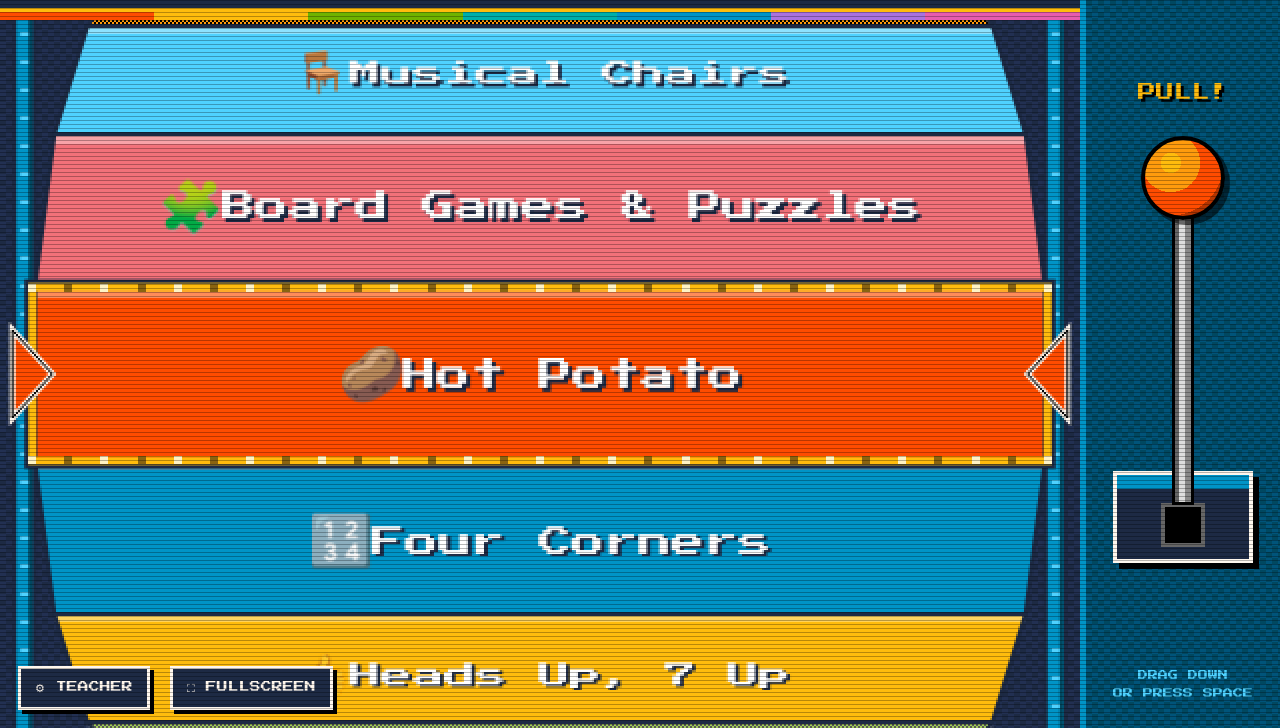
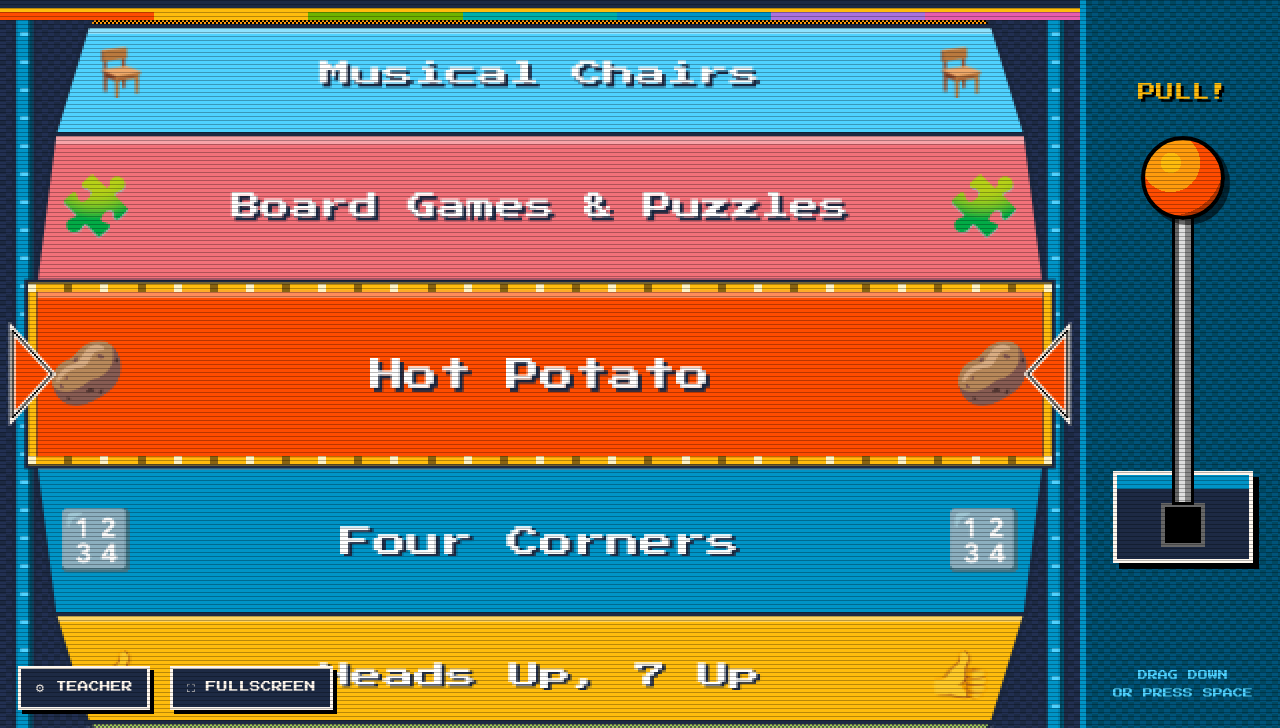
Before and after one commit to mrpiercey/indoor-recess-o-matic, a plain HTML site: page index.html in a window 1280 px wide. Shown: the part 72-800 px from the top of the page. Drawn offline with Linux system fonts and the light colour scheme.

Commit message:
Show the activity emoji in both corners of each wheel panel
Co-Authored-By: Claude Fable 5.1 <noreply@anthropic.com>

```diff
--- a/index.html
+++ b/index.html
@@ -324,20 +324,19 @@ function draw(now) {
     ctx.translate(cx, pm.y);
     ctx.scale(pm.f, pm.f * c);
     let fs = Math.min(18, Math.max(8, Math.round(panelH * 0.2)));
-    const em = fs * 1.6, gap = fs * 0.3;
+    const em = fs * 1.8;
+    const edge = Wd / 2 - em * 0.9;                   // emoji sit in the left and right corners
     ctx.font = pxFont(fs);
-    while (ctx.measureText(items[i].n).width + em + gap > Wd * 0.8 && fs > 6) { fs -= 1; ctx.font = pxFont(fs); }
-    const nameW = ctx.measureText(items[i].n).width;
-    const total = em + gap + nameW;
-    const x0 = -total / 2;
-    ctx.textBaseline = "middle";
-    ctx.font = emojiFont(em); ctx.textAlign = "left"; ctx.fillStyle = "#fff"; ctx.globalAlpha = 1;
-    ctx.fillText(items[i].e, x0, 1);
+    while (ctx.measureText(items[i].n).width > Wd * 0.66 && fs > 6) { fs -= 1; ctx.font = pxFont(fs); }
+    ctx.textBaseline = "middle"; ctx.textAlign = "center";
+    ctx.font = emojiFont(em); ctx.fillStyle = "#fff"; ctx.globalAlpha = 1;
+    ctx.fillText(items[i].e, -edge, 1);
+    ctx.fillText(items[i].e, edge, 1);
     ctx.font = pxFont(fs);
     ctx.fillStyle = MIDNIGHT;
-    ctx.fillText(items[i].n, x0 + em + gap + 2, 2);   // hard pixel shadow
+    ctx.fillText(items[i].n, 2, 2);                    // hard pixel shadow
     ctx.fillStyle = "#fff";
-    ctx.fillText(items[i].n, x0 + em + gap, 0);
+    ctx.fillText(items[i].n, 0, 0);
     ctx.restore();
   }
 
```
